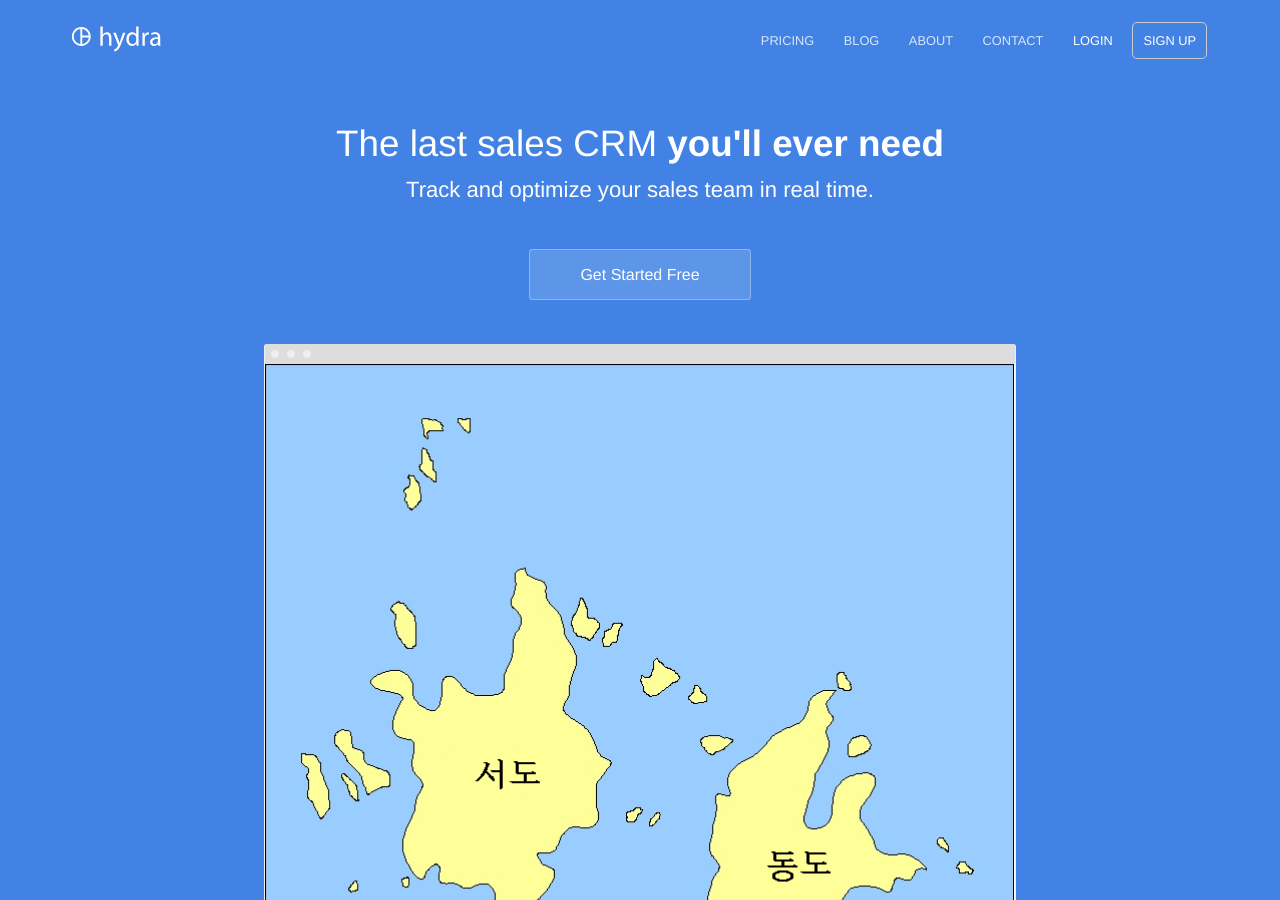
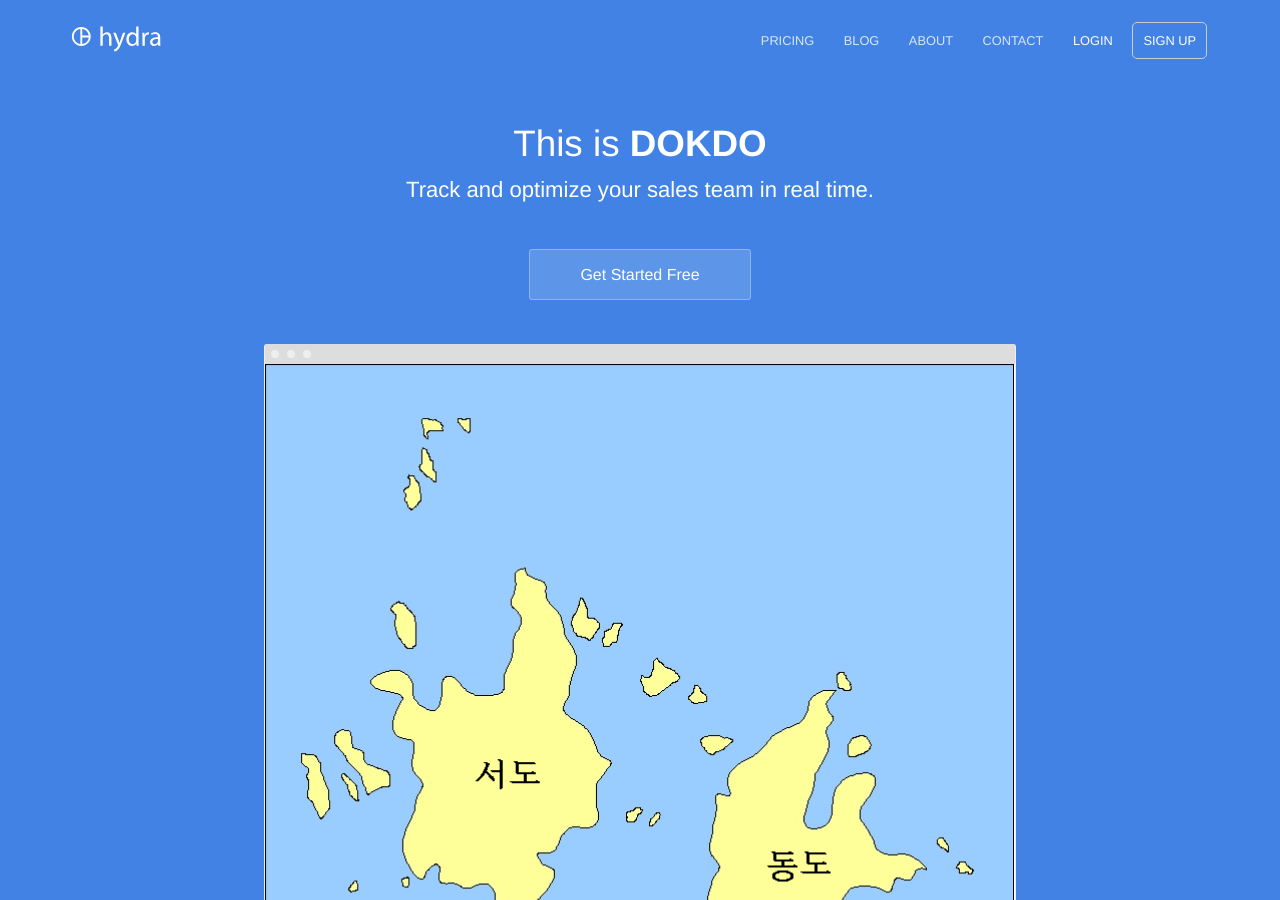
Before and after one commit to dokdospanish/site_hydra, a Jekyll site: the page built from index.html, in a window 1280 px wide and 900 px high. Built offline with Jekyll 4.4.1, drawn with Linux system fonts in a browser that asks for light colours.

Commit message:
Update index.html

```diff
--- a/index.html
+++ b/index.html
@@ -4,7 +4,7 @@ description: Track and optimize your sales team in real time
 ---
 <section class="hero">
 	<div class="text-container">
-		<h1 class="editable">The last sales CRM <strong>you'll ever need</strong></h1>
+		<h1 class="editable">This is <strong>DOKDO</strong></h1>
 		<p class="subtext editable">Track and optimize your sales team in real time.</p>
 		<div class="cta button alt"><a href="{{ site.baseurl }}/sign-up/">Get Started Free</a></div>
 		<div>
```
